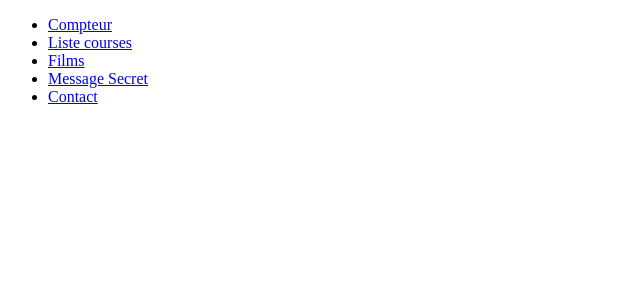
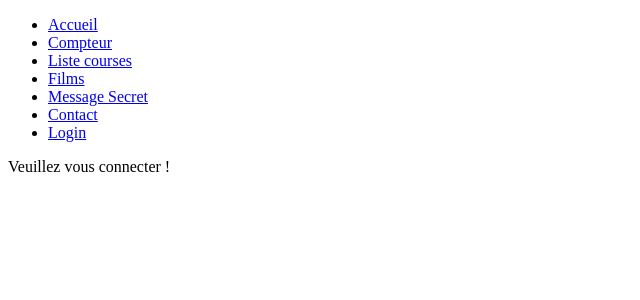
Before and after one commit to Thaisrr/booster-vue-exo, a Vue app: page / in a window 1280 px wide. Shown: the top 300 px of the page, without its empty margins (0-640 px from the left). Built offline with nearby package versions, Linux system fonts and the light colour scheme.

Commit message:
corrigé store

```diff
--- a/package.json
+++ b/package.json
@@ -9,6 +9,7 @@
   },
   "dependencies": {
     "core-js": "^3.8.3",
+    "pinia": "^2.2.2",
     "vee-validate": "^4.13.2",
     "vue": "^3.2.13",
     "vue-router": "^4.4.3"
--- a/src/components/MyNav.vue
+++ b/src/components/MyNav.vue
@@ -5,6 +5,9 @@
 <template>
 <nav>
   <ul>
+    <li>
+      <RouterLink to="./">Accueil</RouterLink>
+    </li>
     <li>
       <RouterLink to="./counter">Compteur</RouterLink>
     </li>
@@ -20,6 +23,9 @@
     <li>
       <RouterLink to="./contact">Contact</RouterLink>
     </li>
+    <li>
+      <RouterLink to="./login">Login</RouterLink>
+    </li>
   </ul>
 </nav>
 </template>
--- a/src/main.js
+++ b/src/main.js
@@ -1,7 +1,10 @@
 import { createApp } from 'vue'
 import App from './App.vue'
 import router from "@/router";
+import {createPinia} from "pinia";
 
+const pinia = createPinia();
 createApp(App)
     .use(router)
+    .use(pinia)
     .mount('#app')
--- /dev/null
+++ b/src/pages/HomeComponent.vue
@@ -0,0 +1,16 @@
+<script setup>
+import {useUserStore} from "@/store/userStore";
+import {storeToRefs} from "pinia";
+
+const store = useUserStore();
+const {name} = storeToRefs(store);
+</script>
+
+<template>
+  <h1 v-if="name">Bienvenue {{name}}</h1>
+  <p v-else>Veuillez vous connecter !</p>
+</template>
+
+<style scoped>
+
+</style>
--- /dev/null
+++ b/src/pages/LoginComponent.vue
@@ -0,0 +1,25 @@
+<script setup>
+import {useUserStore} from "@/store/userStore";
+import {ref} from "vue";
+
+const login = ref('');
+const store = useUserStore();
+const {updateName} = store;
+  function handleSubmit() {
+    updateName(login);
+  }
+</script>
+
+<template>
+<h1>Login</h1>
+
+  <form @submit.prevent="handleSubmit()">
+    <input v-model="login" placeholder="login" />
+    <button>Connexion</button>
+  </form>
+
+</template>
+
+<style scoped>
+
+</style>
--- a/src/router/index.js
+++ b/src/router/index.js
@@ -4,15 +4,19 @@ import ListeComponent from "@/pages/ListeComponent.vue";
 import ListeFilm from "@/pages/ListeFilm.vue";
 import SecretMessage from "@/pages/SecretMessage.vue";
 import ContactForm from "@/pages/ContactForm.vue";
+import HomeComponent from "@/pages/HomeComponent.vue";
+import LoginComponent from "@/pages/LoginComponent.vue";
 
 const router = createRouter({
     history: createWebHistory(),
     routes: [
+        {path: '/', component: HomeComponent},
         {path: '/counter', component: CounterComponent},
         {path: '/courses', component: ListeComponent},
         {path: '/movies', component: ListeFilm},
         {path: '/secret', component: SecretMessage},
         {path: '/contact', component: ContactForm},
+        {path: '/login', component: LoginComponent}
     ]
 });
 
--- /dev/null
+++ b/src/store/userStore.js
@@ -0,0 +1,11 @@
+import {ref} from "vue";
+import {defineStore} from "pinia";
+
+export const useUserStore = defineStore('user', () => {
+    const name = ref('');
+
+    function updateName(newName) {
+        name.value = newName;
+    }
+    return {name, updateName};
+});
```
Also changed, not shown: 1 other file (tests, documents, lock files or other folders).
